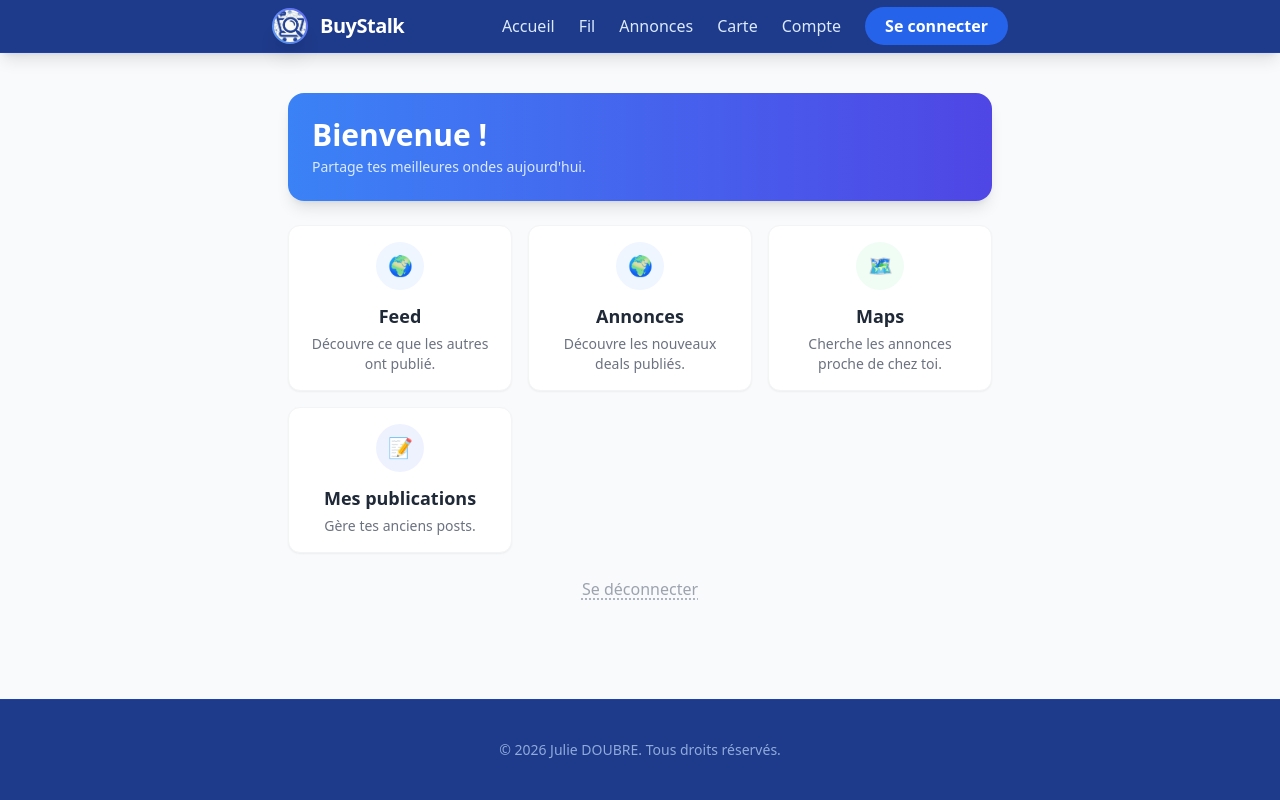
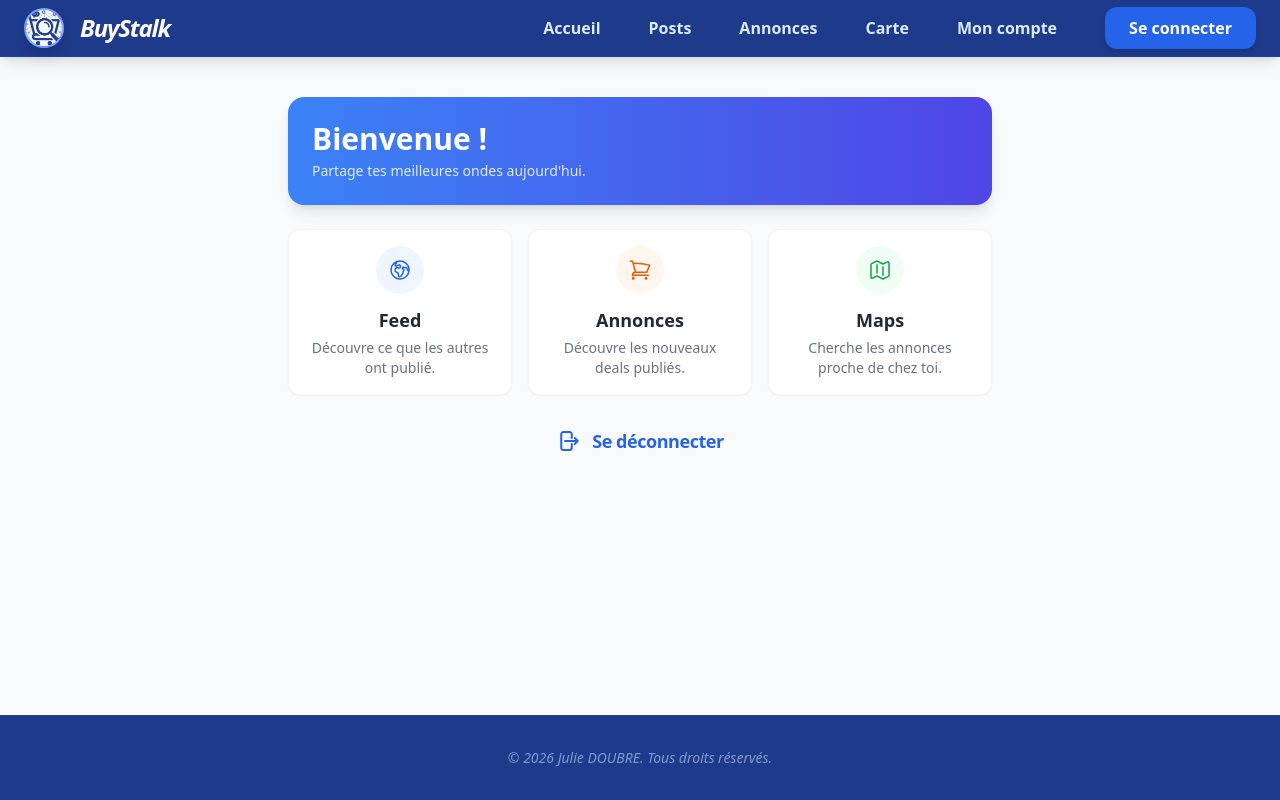
Before and after one commit to juu83/buystalk, a Nuxt app in the folder frontend/: page / in a window 1280 px wide. Built offline with nearby package versions, Linux system fonts and the light colour scheme.

Commit message:
fix: home page

```diff
--- a/frontend/app/layouts/default.vue
+++ b/frontend/app/layouts/default.vue
@@ -12,25 +12,23 @@ const closeAndLogout = () => {
 <template>
   <div class="min-h-screen flex flex-col bg-gray-50 font-sans text-gray-900">
 
-    <!-- Navbar Bleu Marine -->
     <nav class="bg-blue-900 shadow-lg sticky top-0 z-50 border-b border-blue-800">
-      <div class="max-w-3xl mx-auto px-4 py-2 flex items-center justify-between gap-4">
+      <div class="max-w-7xl mx-auto px-6 py-2 flex items-center justify-between">
 
-        <NuxtLink to="/posts" class="flex items-center gap-3 group">
-          <div class="bg-gradient-to-tr from-blue-400 to-indigo-500 text-white rounded-full w-9 h-9 flex items-center justify-center font-bold transition-transform duration-500 group-hover:rotate-[360deg] group-hover:scale-110">
-            <img class="w-8 h-8 mx-auto rounded-[30px] object-cover shadow-xl" src="../assets/images/logo-BuyStalk - caddie.jpg" alt="logo Buystalk" />
+        <NuxtLink to="/posts" class="flex items-center gap-4 group">
+          <div class="bg-gradient-to-tr from-blue-400 to-indigo-500 text-white rounded-full w-10 h-10 flex items-center justify-center font-bold transition-transform duration-500 group-hover:rotate-[360deg] group-hover:scale-110 shadow-lg overflow-hidden border-2 border-white/20">
+            <img class="w-full h-full object-cover" src="../assets/images/logo-BuyStalk - caddie.jpg" alt="logo Buystalk" />
           </div>
-          <span class="font-extrabold text-base md:text-xl text-white tracking-tight">BuyStalk</span>
+          <span class="font-black text-xl md:text-2xl text-white tracking-tighter italic">BuyStalk</span>
         </NuxtLink>
 
-        <!-- Liens Desktop avec soulignement animé -->
-        <ul class="hidden md:flex items-center gap-6 font-medium text-blue-100 text-sm md:text-base">
+        <ul class="hidden md:flex items-center gap-12 font-semibold text-blue-100 text-base">
           <li v-for="link in [
             { name: 'Accueil', to: '/' },
-            { name: 'Fil', to: '/posts' },
+            { name: 'Posts', to: '/posts' },
             { name: 'Annonces', to: '/ads' },
             { name: 'Carte', to: '/map' },
-            { name: 'Compte', to: '/account' }
+            { name: 'Mon compte', to: '/account' }
           ]" :key="link.to">
             <NuxtLink :to="link.to" class="relative py-1 transition-colors duration-300 hover:text-white group">
               {{ link.name }}
@@ -39,99 +37,34 @@ const closeAndLogout = () => {
           </li>
 
           <li v-if="!user">
-            <NuxtLink to="/login" class="bg-blue-600 hover:bg-blue-500 text-white px-5 py-2 rounded-full transition-all duration-300 hover:shadow-lg active:scale-95 font-semibold">
+            <NuxtLink to="/login" class="bg-blue-600 hover:bg-blue-500 text-white px-6 py-2.5 rounded-xl transition-all duration-300 shadow-md hover:shadow-blue-500/20 active:scale-95 font-bold">
               Se connecter
             </NuxtLink>
           </li>
-          <li v-else>
-            <button @click="logout()" class="text-red-300 hover:text-red-400 transition-colors duration-300 font-medium">
-              Se déconnecter
-            </button>
-          </li>
         </ul>
 
-        <!-- Menu Mobile : Bouton Hamburger uniquement -->
+        <!-- Menu Mobile -->
         <div class="md:hidden">
-          <button @click="isOpen = !isOpen" aria-label="Menu" class="p-2 rounded-md hover:bg-blue-800 text-white transition-all duration-300 active:scale-90">
-            <div class="relative w-6 h-6">
-              <svg v-if="!isOpen" xmlns="http://www.w3.org/2000/svg" class="h-6 w-6 absolute inset-0" fill="none" viewBox="0 0 24 24" stroke="currentColor">
-                <path stroke-linecap="round" stroke-linejoin="round" stroke-width="2" d="M4 6h16M4 12h16M4 18h16"/>
-              </svg>
-              <svg v-else xmlns="http://www.w3.org/2000/svg" class="h-6 w-6 absolute inset-0" fill="none" viewBox="0 0 24 24" stroke="currentColor">
-                <path stroke-linecap="round" stroke-linejoin="round" stroke-width="2" d="M6 18L18 6M6 6l12 12"/>
-              </svg>
-            </div>
+          <button @click="isOpen = !isOpen" class="p-2 text-white">
+            <svg v-if="!isOpen" xmlns="http://www.w3.org/2000/svg" class="h-8 w-8" fill="none" viewBox="0 0 24 24" stroke="currentColor">
+              <path stroke-linecap="round" stroke-linejoin="round" stroke-width="2" d="M4 6h16M4 12h16M4 18h16"/>
+            </svg>
+            <svg v-else xmlns="http://www.w3.org/2000/svg" class="h-8 w-8" fill="none" viewBox="0 0 24 24" stroke="currentColor">
+              <path stroke-linecap="round" stroke-linejoin="round" stroke-width="2" d="M6 18L18 6M6 6l12 12"/>
+            </svg>
           </button>
         </div>
       </div>
-
-      <!-- Animation du Dropdown Mobile -->
-      <Transition
-        enter-active-class="transition duration-300 ease-out"
-        enter-from-class="transform -translate-y-4 opacity-0"
-        enter-to-class="transform translate-y-0 opacity-100"
-        leave-active-class="transition duration-200 ease-in"
-        leave-from-class="transform translate-y-0 opacity-100"
-        leave-to-class="transform -translate-y-4 opacity-0"
-      >
-        <div v-if="isOpen" class="md:hidden border-t border-blue-800 bg-blue-900">
-          <div class="max-w-3xl mx-auto px-4 py-3 pb-6">
-            <ul class="bg-blue-800 text-white rounded-2xl shadow-2xl overflow-hidden divide-y divide-blue-700/50 border border-blue-700">
-
-              <!-- Items avec animation de glissement au survol -->
-              <li v-for="item in [
-                { name: 'Fil d\'actualité', to: '/posts' },
-                { name: 'Petites Annonces', to: '/ads' },
-                { name: 'Carte interactive', to: '/map' },
-                { name: 'Mon compte', to: '/account' }
-              ]" :key="item.to">
-                <NuxtLink
-                  @click="isOpen = false"
-                  :to="item.to"
-                  class="block px-6 py-4 hover:bg-blue-700 hover:pl-9 transition-all duration-300 ease-in-out group"
-                >
-                  <span class="inline-block transition-transform duration-300 group-hover:translate-x-1">
-                    {{ item.name }}
-                  </span>
-                </NuxtLink>
-              </li>
-
-              <!-- Actions Auth -->
-              <li v-if="!user">
-                <NuxtLink
-                  @click="isOpen = false"
-                  to="/login"
-                  class="block px-4 py-4 bg-blue-600 hover:bg-blue-500 text-center font-bold transition-all duration-300 active:brightness-90"
-                >
-                  Se connecter
-                </NuxtLink>
-              </li>
-              <li v-else>
-                <button
-                  @click="closeAndLogout"
-                  class="w-full text-left px-6 py-4 hover:bg-red-900/40 text-red-300 hover:text-red-200 hover:pl-9 transition-all duration-300 ease-in-out group"
-                >
-                  <span class="inline-block transition-transform duration-300 group-hover:translate-x-1">
-                    Se déconnecter
-                  </span>
-                </button>
-              </li>
-
-            </ul>
-          </div>
-        </div>
-      </Transition>
     </nav>
 
-    <!-- Contenu principal -->
-    <main class="flex-grow flex flex-col">
+    <main class="flex-1 flex flex-col w-full">
       <slot />
     </main>
 
-    <!-- Footer Bleu Marine -->
-    <footer class="bg-blue-900 text-blue-200 border-t border-blue-800">
-      <div class="max-w-3xl mx-auto px-4 py-10 text-center">
-        <p class="text-sm opacity-70">&copy; 2026 Julie DOUBRE. Tous droits réservés.</p>
+
+    <footer class="bg-blue-900 text-blue-200 border-t border-blue-800 w-full">
+      <div class="max-w-7xl mx-auto px-6 py-8 text-center">
+        <p class="text-sm font-medium opacity-60 italic">&copy; 2026 Julie DOUBRE. Tous droits réservés.</p>
       </div>
     </footer>
 
--- a/frontend/app/pages/index.vue
+++ b/frontend/app/pages/index.vue
@@ -23,35 +23,55 @@ const apiUrl = getApiUrl()
     <!-- Grille d'actions -->
     <div class="grid grid-cols-1 md:grid-cols-3 gap-4">
       <NuxtLink to="/posts" class="bg-white p-4 rounded-xl shadow-sm hover:shadow-md transition-all hover:-translate-y-1 border border-gray-100 flex flex-col items-center text-center group">
-        <div class="bg-blue-50 text-blue-600 w-12 h-12 rounded-full flex items-center justify-center mb-3 transition text-xl group-hover:scale-110">🌍</div>
+        <div class="bg-blue-50 text-blue-600 w-12 h-12 rounded-full flex items-center justify-center mb-3 transition text-xl group-hover:scale-110">
+            <svg xmlns="http://www.w3.org/2000/svg" fill="none" viewBox="0 0 24 24" stroke-width="1.5" stroke="currentColor" class="size-6">
+              <path stroke-linecap="round" stroke-linejoin="round" d="m20.893 13.393-1.135-1.135a2.252 2.252 0 0 1-.421-.585l-1.08-2.16a.414.414 0 0 0-.663-.107.827.827 0 0 1-.812.21l-1.273-.363a.89.89 0 0 0-.738 1.595l.587.39c.59.395.674 1.23.172 1.732l-.2.2c-.212.212-.33.498-.33.796v.41c0 .409-.11.809-.32 1.158l-1.315 2.191a2.11 2.11 0 0 1-1.81 1.025 1.055 1.055 0 0 1-1.055-1.055v-1.172c0-.92-.56-1.747-1.414-2.089l-.655-.261a2.25 2.25 0 0 1-1.383-2.46l.007-.042a2.25 2.25 0 0 1 .29-.787l.09-.15a2.25 2.25 0 0 1 2.37-1.048l1.178.236a1.125 1.125 0 0 0 1.302-.795l.208-.73a1.125 1.125 0 0 0-.578-1.315l-.665-.332-.091.091a2.25 2.25 0 0 1-1.591.659h-.18c-.249 0-.487.1-.662.274a.931.931 0 0 1-1.458-1.137l1.411-2.353a2.25 2.25 0 0 0 .286-.76m11.928 9.869A9 9 0 0 0 8.965 3.525m11.928 9.868A9 9 0 1 1 8.965 3.525" />
+            </svg>
+        </div>
         <h2 class="text-lg font-semibold text-gray-800">Feed</h2>
         <p class="text-gray-500 text-sm mt-1">Découvre ce que les autres ont publié.</p>
       </NuxtLink>
 
       <NuxtLink to="/posts" class="bg-white p-4 rounded-xl shadow-sm hover:shadow-md transition-all hover:-translate-y-1 border border-gray-100 flex flex-col items-center text-center group">
-        <div class="bg-blue-50 text-blue-600 w-12 h-12 rounded-full flex items-center justify-center mb-3 transition text-xl group-hover:scale-110">🌍</div>
+        <div class="bg-orange-50 text-orange-600 w-12 h-12 rounded-full flex items-center justify-center mb-3 transition text-xl group-hover:scale-110"><svg xmlns="http://www.w3.org/2000/svg" fill="none" viewBox="0 0 24 24" stroke-width="1.5" stroke="currentColor" class="size-6">
+          <path stroke-linecap="round" stroke-linejoin="round" d="M2.25 3h1.386c.51 0 .955.343 1.087.835l.383 1.437M7.5 14.25a3 3 0 0 0-3 3h15.75m-12.75-3h11.218c1.121-2.3 2.1-4.684 2.924-7.138a60.114 60.114 0 0 0-16.536-1.84M7.5 14.25 5.106 5.272M6 20.25a.75.75 0 1 1-1.5 0 .75.75 0 0 1 1.5 0Zm12.75 0a.75.75 0 1 1-1.5 0 .75.75 0 0 1 1.5 0Z" />
+        </svg>
+      </div>
         <h2 class="text-lg font-semibold text-gray-800">Annonces</h2>
         <p class="text-gray-500 text-sm mt-1">Découvre les nouveaux deals publiés.</p>
       </NuxtLink>
 
       <NuxtLink to="/map" class="bg-white p-4 rounded-xl shadow-sm hover:shadow-md transition-all hover:-translate-y-1 border border-gray-100 flex flex-col items-center text-center group">
-        <div class="bg-green-50 text-green-600 w-12 h-12 rounded-full flex items-center justify-center mb-3 transition text-xl group-hover:scale-110">🗺️</div>
+        <div class="bg-green-50 text-green-600 w-12 h-12 rounded-full flex items-center justify-center mb-3 transition text-xl group-hover:scale-110"><svg xmlns="http://www.w3.org/2000/svg" fill="none" viewBox="0 0 24 24" stroke-width="1.5" stroke="currentColor" class="size-6">
+  <path stroke-linecap="round" stroke-linejoin="round" d="M9 6.75V15m6-6v8.25m.503 3.498 4.875-2.437c.381-.19.622-.58.622-1.006V4.82c0-.836-.88-1.38-1.628-1.006l-3.869 1.934c-.317.159-.69.159-1.006 0L9.503 3.252a1.125 1.125 0 0 0-1.006 0L3.622 5.689C3.24 5.88 3 6.27 3 6.695V19.18c0 .836.88 1.38 1.628 1.006l3.869-1.934c.317-.159.69-.159 1.006 0l4.994 2.497c.317.158.69.158 1.006 0Z" />
+</svg>
+</div>
         <h2 class="text-lg font-semibold text-gray-800">Maps</h2>
         <p class="text-gray-500 text-sm mt-1">Cherche les annonces proche de chez toi.</p>
-      </NuxtLink>
-
-      <NuxtLink to="/account/posts" class="bg-white p-4 rounded-xl shadow-sm hover:shadow-md transition-all hover:-translate-y-1 border border-gray-100 flex flex-col items-center text-center group">
-        <div class="bg-indigo-50 text-indigo-600 w-12 h-12 rounded-full flex items-center justify-center mb-3 transition text-xl group-hover:scale-110">📝</div>
-        <h2 class="text-lg font-semibold text-gray-800">Mes publications</h2>
-        <p class="text-gray-500 text-sm mt-1">Gère tes anciens posts.</p>
       </NuxtLink>
     </div>
 
     <!-- Déconnexion -->
-    <div class="text-center mt-6">
-      <button @click="logout()" class="text-gray-400 hover:text-red-500 font-medium transition-colors underline decoration-dotted underline-offset-4">
+    <div class="text-center mt-10">
+    <button
+      @click="logout()"
+      class="group inline-flex items-center gap-3 px-4 py-2 transition-all duration-300"
+    >
+      <svg
+        xmlns="http://www.w3.org/2000/svg"
+        fill="none"
+        viewBox="0 0 24 24"
+        stroke-width="2"
+        stroke="currentColor"
+        class="w-6 h-6 text-blue-600 group-hover:text-red-500 transition-colors duration-300"
+      >
+        <path stroke-linecap="round" stroke-linejoin="round" d="M15.75 9V5.25A2.25 2.25 0 0 0 13.5 3h-6a2.25 2.25 0 0 0-2.25 2.25v13.5A2.25 2.25 0 0 0 7.5 21h6a2.25 2.25 0 0 0 2.25-2.25V15m3 0 3-3m0 0-3-3m3 3H9" />
+      </svg>
+
+      <span class="text-blue-600 text-lg font-bold tracking-tight group-hover:text-red-500 transition-colors duration-300">
         Se déconnecter
-      </button>
-    </div>
+      </span>
+    </button>
+  </div>
   </div>
 </template>
--- a/frontend/app/pages/login.vue
+++ b/frontend/app/pages/login.vue
@@ -16,7 +16,8 @@ const handleLogin = async () => {
 </script>
 
 <template>
-  <div class="flex flex-col lg:flex-row min-h-[calc(100vh-140px)] w-full">
+  <!-- Changement : On utilise flex-1 pour occuper tout l'espace et supprimer le vide au-dessus du footer -->
+  <div class="flex-1 flex flex-col lg:flex-row w-full overflow-hidden">
 
     <!-- SECTION GAUCHE : Branding -->
     <div class="hidden lg:flex lg:w-1/2 relative items-center justify-center overflow-hidden border-r border-gray-100 bg-white">
@@ -29,11 +30,16 @@ const handleLogin = async () => {
 
       <div class="absolute inset-0 bg-white/70 backdrop-blur-[2px]"></div>
 
+      <!-- Effet de lumière -->
       <div class="absolute top-[-10%] left-[-10%] w-[500px] h-[500px] bg-blue-100 rounded-full blur-[120px] opacity-40"></div>
 
       <div class="relative z-10 p-12 text-center w-full max-w-xl">
         <div class="bg-white/40 backdrop-blur-md border border-white/40 p-12 rounded-[40px] shadow-2xl">
-          <img class="w-32 h-32 mx-auto rounded-[30px] mb-8 object-cover shadow-xl" src="../assets/images/logo-BuyStalk - caddie.jpg" alt="logo Buystalk" />
+          <!-- Animation de flottement sur le logo -->
+          <div class="relative mb-8 animate-float">
+            <img class="w-32 h-32 mx-auto rounded-[30px] object-cover shadow-xl border-4 border-white/20" src="../assets/images/logo-BuyStalk - caddie.jpg" alt="logo Buystalk" />
+            <div class="absolute -bottom-4 left-1/2 -translate-x-1/2 w-16 h-2 bg-black/10 rounded-full blur-md animate-shadow"></div>
+          </div>
 
           <h2 class="text-6xl font-black text-blue-900 mb-6 tracking-tighter italic">BuyStalk</h2>
           <p class="text-gray-700 text-2xl font-light leading-relaxed">
@@ -43,18 +49,15 @@ const handleLogin = async () => {
       </div>
     </div>
 
-    <!-- SECTION DROITE : Connexion  -->
+    <!-- SECTION DROITE : Connexion -->
     <div
       class="w-full lg:w-1/2 flex items-center justify-center p-6 sm:p-12 relative z-20 shadow-[-20px_0_50px_rgba(0,0,0,0.2)]"
       style="background-color: #4c5cb1;"
     >
-      <div class="absolute top-0 right-0 w-full h-full pointer-events-none">
+      <!-- Effets de lumière internes -->
+      <div class="absolute inset-0 pointer-events-none overflow-hidden">
         <div class="absolute top-[-20%] right-[-10%] w-[600px] h-[600px] bg-white rounded-full blur-[150px] opacity-10"></div>
-      </div>
-
-      <div class="absolute top-0 right-0 w-full h-full">
-        <div class="absolute top-[-20%] right-[-10%] w-[600px] h-[600px] bg-white rounded-full blur-[150px] opacity-10"></div>
-        <div class="absolute bottom-[-20%] left-[-10%] w-[600px] h-[600px] bg-indigo-900 rounded-full blur-[150px] opacity-10"></div>
+        <div class="absolute bottom-[-20%] left-[-10%] w-[600px] h-[600px] bg-indigo-900 rounded-full blur-[150px] opacity-20"></div>
       </div>
 
       <div class="w-full max-w-lg relative z-10">
@@ -70,7 +73,7 @@ const handleLogin = async () => {
               v-model="email"
               type="email"
               class="w-full px-5 py-4 rounded-2xl border-2 border-white/20 focus:border-white focus:ring-0 outline-none transition-all bg-white/10 text-white text-lg placeholder:text-white/40"
-              placeholder="eric.wagner@example.org"
+              placeholder="login@example.fr"
               required
             />
           </div>
@@ -90,11 +93,17 @@ const handleLogin = async () => {
           </div>
 
           <button
-            type="submit"
-            class="w-full bg-white text-[#4c5cb1] font-black py-5 px-4 rounded-2xl hover:bg-indigo-50 transition-all shadow-xl hover:shadow-black/10 active:scale-[0.99] text-lg mt-4"
-          >
-            Se connecter
-          </button>
+          type="submit"
+          class="w-full bg-white text-[#4c5cb1] font-black py-5 px-4 rounded-2xl
+                hover:bg-[#4c5cb1] hover:text-white hover:ring-4 hover:ring-white/30
+                transition-all duration-500 ease-out shadow-xl hover:shadow-[#4c5cb1]/40
+                active:scale-[0.97] text-lg mt-4 group relative overflow-hidden"
+        >
+          <span class="absolute inset-0 w-full h-full bg-gradient-to-r from-transparent via-white/20 to-transparent -translate-x-full group-hover:animate-[shimmer_1.5s_infinite]"></span>
+
+          <span class="relative z-10">Se connecter</span>
+        </button>
+
         </form>
 
         <div v-if="message" class="mt-8 p-5 bg-red-500/20 text-white rounded-2xl text-center font-bold border border-white/20 backdrop-blur-sm">
@@ -103,10 +112,37 @@ const handleLogin = async () => {
 
         <p class="mt-10 text-center text-lg text-white/90 font-medium">
           Pas encore de compte ?
-          <NuxtLink to="/register" class="text-white hover:text-indigo-100 font-black decoration-2 underline-offset-8 hover:underline transition-all">S'inscrire gratuitement</NuxtLink>
+          <NuxtLink to="/register" class="text-white hover:text-indigo-100 font-black decoration-2 underline-offset-8">S'inscrire gratuitement</NuxtLink>
         </p>
       </div>
     </div>
-
   </div>
 </template>
+
+<style scoped>
+@keyframes float {
+  0% { transform: translateY(0px); }
+  50% { transform: translateY(-15px); }
+  100% { transform: translateY(0px); }
+}
+
+@keyframes shadow {
+  0% { transform: translateX(-50%) scale(1); opacity: 0.1; }
+  50% { transform: translateX(-50%) scale(1.2); opacity: 0.05; }
+  100% { transform: translateX(-50%) scale(1); opacity: 0.1; }
+}
+
+@keyframes shimmer {
+  100% {
+    transform: translateX(100%);
+  }
+}
+
+.animate-float {
+  animation: float 4s ease-in-out infinite;
+}
+
+.animate-shadow {
+  animation: shadow 4s ease-in-out infinite;
+}
+</style>
```
Also changed, not shown: frontend/app/pages/account/index.vue (+14 -3 lines).
